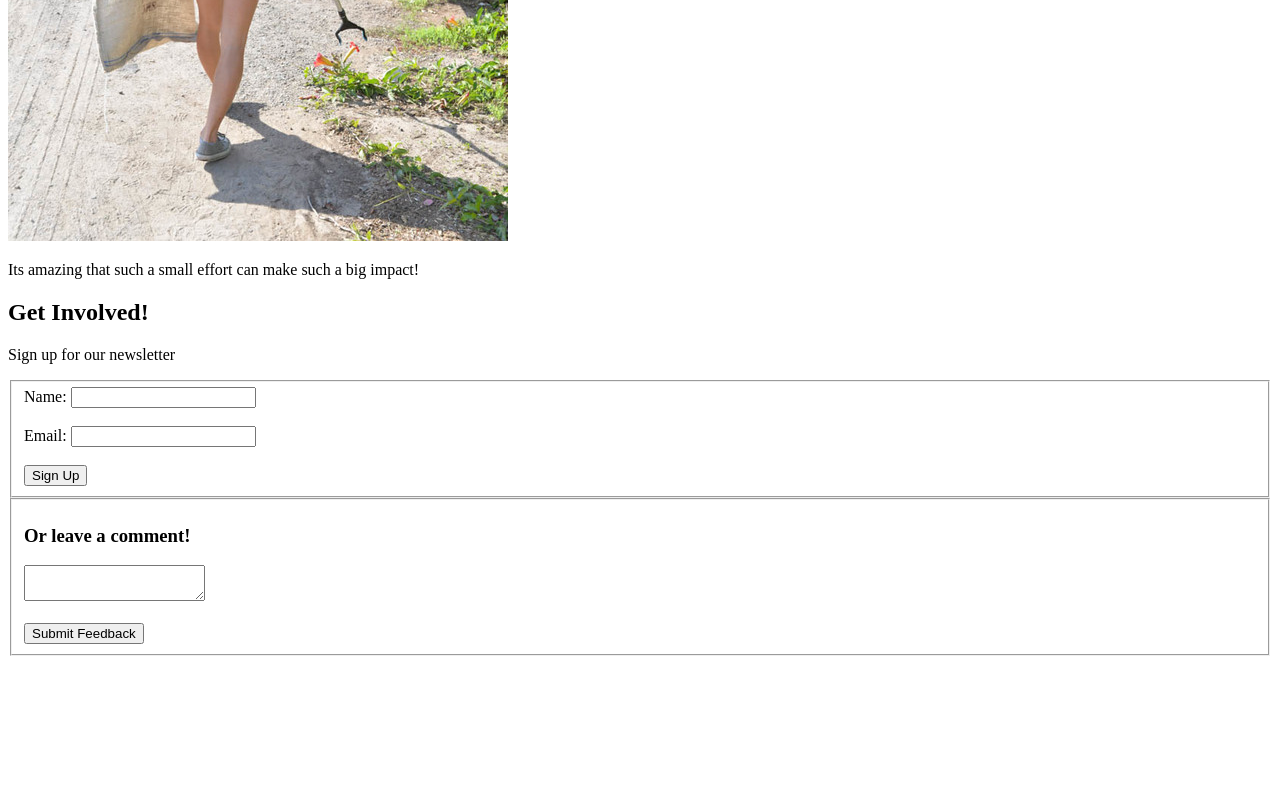
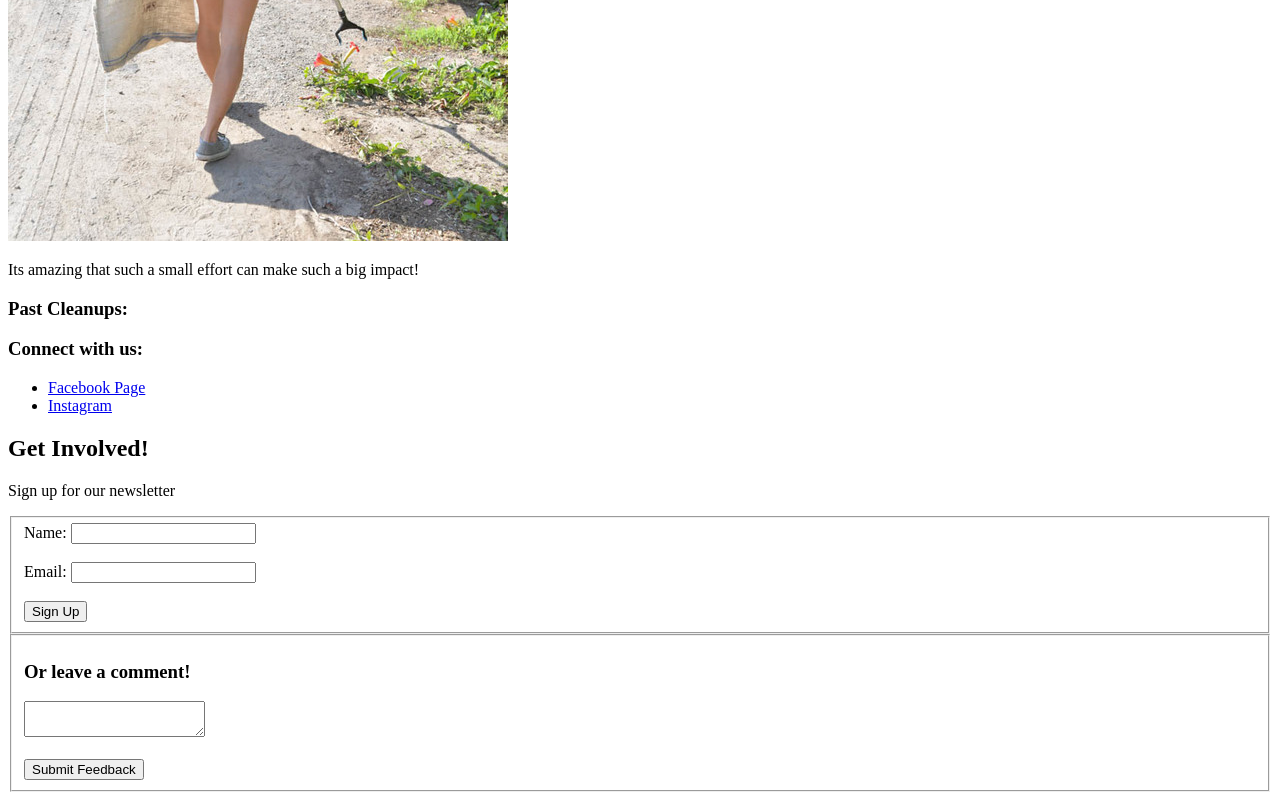
Before and after one commit to rezn5447/rezn5447.github.io, a plain HTML site: page index.html in a window 1280 px wide. Shown: the part 1841-2641 px from the top of the page. Before the commit the page ends 2505 px from the top, so only its background shows below. Drawn offline with Linux system fonts and the light colour scheme.

Commit message:
Add Past Cleanups and Social Media List

```diff
--- a/index.html
+++ b/index.html
@@ -6,6 +6,8 @@
 	</title>
 </head>
 <body>
+<div>
+
 <h1>Keep it Clean SB!</h1>
 <p>I helped a friend start a non-profit in Santa Barbara getting residents involved in cleaning their neighborhoods. It was really fun! </p>
 <a href="KeepItCleanSB.com"><img src="images/OakParkHeader.jpg"></a>
@@ -21,6 +23,21 @@
 
 <p>Its amazing that such a small effort can make such a big impact!</p>
 
+</div>
+<div>
+	<h3>Past Cleanups:</h3>
+
+
+</div>
+<div>
+<h3>Connect with us:</h3>
+<ul>
+<li><a href="https://www.facebook.com/keepitcleansb/?fref=ts">Facebook Page</a>
+</li>
+<li><a href="https://www.instagram.com/keepitcleansb/?hl=en">Instagram</a></li>
+</ul>
+</div>
+<div>
 <h2>Get Involved!</h2>
 <p>Sign up for our newsletter</p>
 <form>
@@ -44,6 +61,6 @@
 
 </form>
 
-
+</div>
 </body>
 </html>
```
